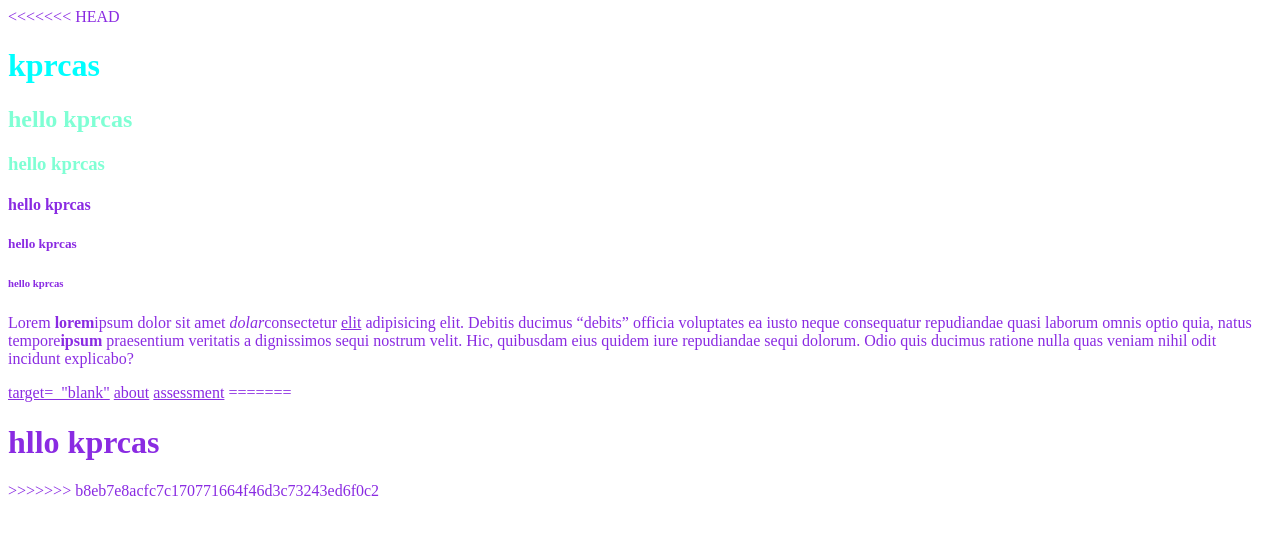
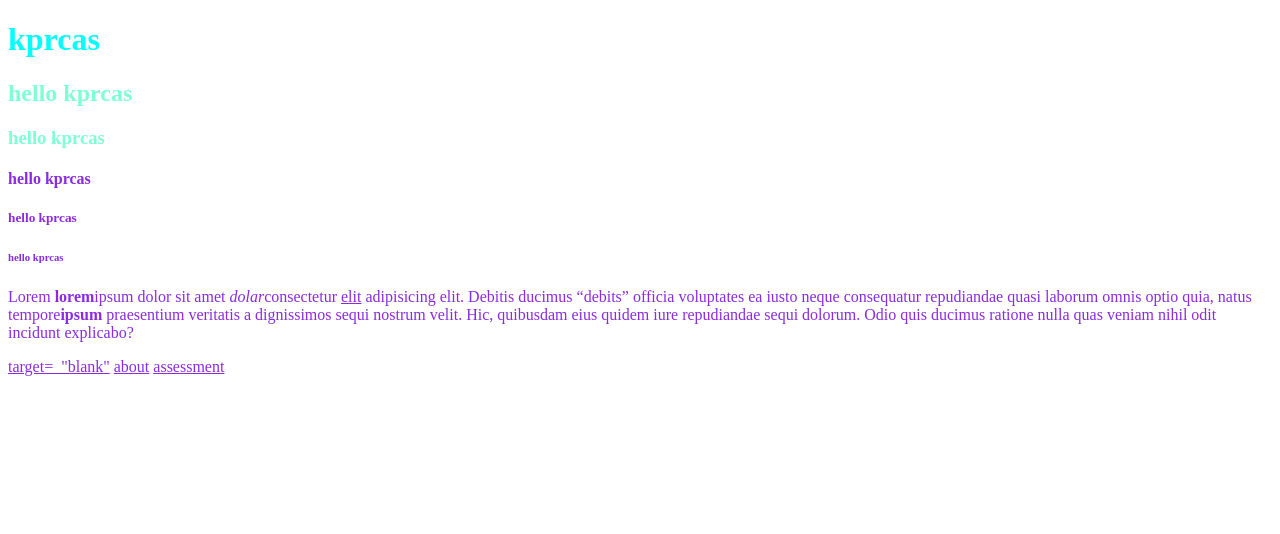
Before and after one commit to lakshana1730/KPRCAS060, a plain HTML site: page index.html in a window 1280 px wide. Drawn offline with Linux system fonts and the light colour scheme.

Commit message:
commit message

```diff
--- a/index.html
+++ b/index.html
@@ -15,7 +15,6 @@
     <link rel="stylesheet" href="./css/style.css">
 </head>
 <body>
-<<<<<<< HEAD
     <h1 style="color:aqua">kprcas</h1>
     <h2>hello kprcas</h2>
     <h3>hello kprcas</h3s>
@@ -26,9 +25,5 @@
 <a href="https://www.instagram.com/">target=_"blank"</a>
 <a href="about.html">about</a>
 <a href="assessment1.html">assessment</a>
-=======
-    <h1>hllo kprcas</h1>
-
->>>>>>> b8eb7e8acfc7c170771664f46d3c73243ed6f0c2
 </body>
 </html>
```
